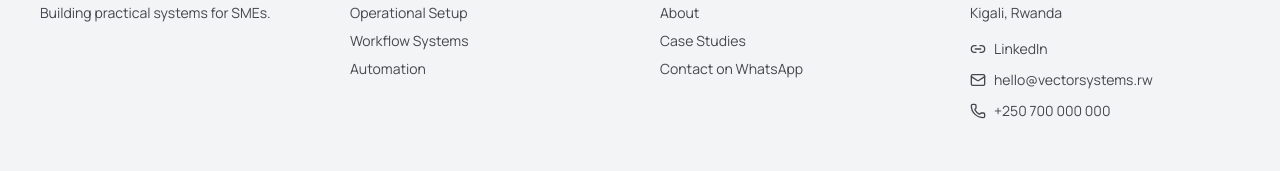
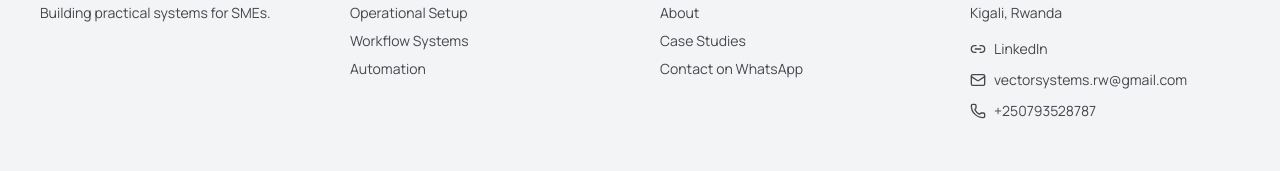
Before and after one commit to Moe-Hatim/vector-systems, a Next.js app: page /about in a window 1280 px wide. Shown: the part 2149-2320 px from the top of the page. Built offline with nearby package versions, Linux system fonts and the light colour scheme.

Commit message:
Update website contact information and LinkedIn link

```diff
--- a/components/site/site-footer.tsx
+++ b/components/site/site-footer.tsx
@@ -58,7 +58,12 @@ export function SiteFooter() {
           <p className="mb-4 text-sm text-[var(--on-surface-variant)]">{siteConfig.location}</p>
           <ul className="space-y-2 text-sm text-[var(--on-surface-variant)]">
             <li>
-              <a href="#" className="inline-flex items-center gap-2 hover:text-primary">
+              <a
+                href={siteConfig.linkedinUrl}
+                target="_blank"
+                rel="noreferrer"
+                className="inline-flex items-center gap-2 hover:text-primary"
+              >
                 <Link2 className="size-4" />
                 <span>LinkedIn</span>
               </a>
--- a/lib/site-content.ts
+++ b/lib/site-content.ts
@@ -4,10 +4,11 @@ export const siteConfig = {
   description:
     "Vector Systems helps small businesses organize, track, and structure their operations so they stop losing time, money, and information.",
   location: "Kigali, Rwanda",
-  whatsappUrl: "https://wa.me/250700000000",
+  whatsappUrl: "https://wa.me/250793528787",
   bookingUrl: "/#book-consultation",
-  email: "hello@vectorsystems.rw",
-  phone: "+250 700 000 000",
+  email: "vectorsystems.rw@gmail.com",
+  phone: "+250793528787",
+  linkedinUrl: "https://www.linkedin.com/company/vector-systems-rwanda",
 };
 
 export const navItems = [
```
